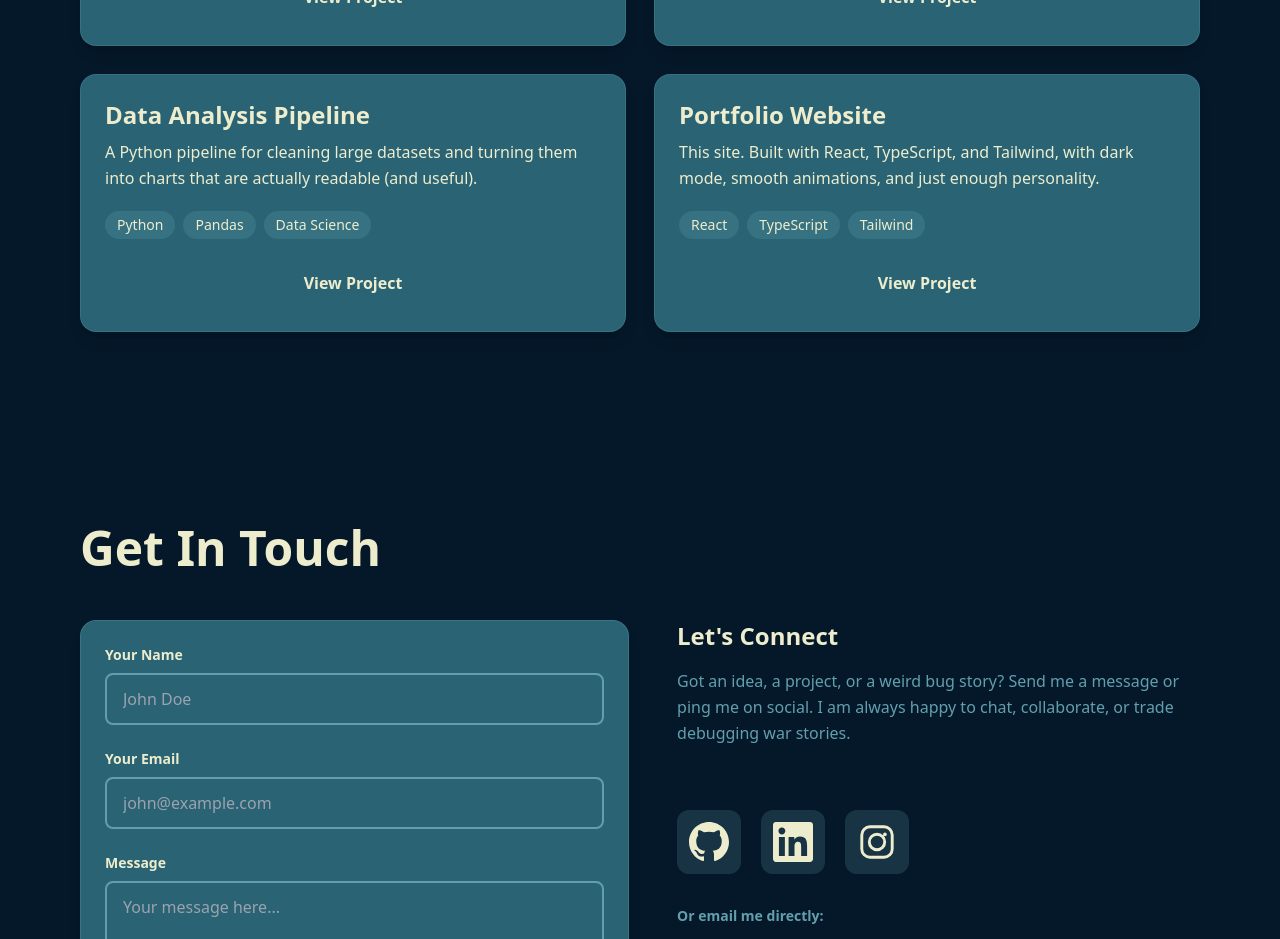
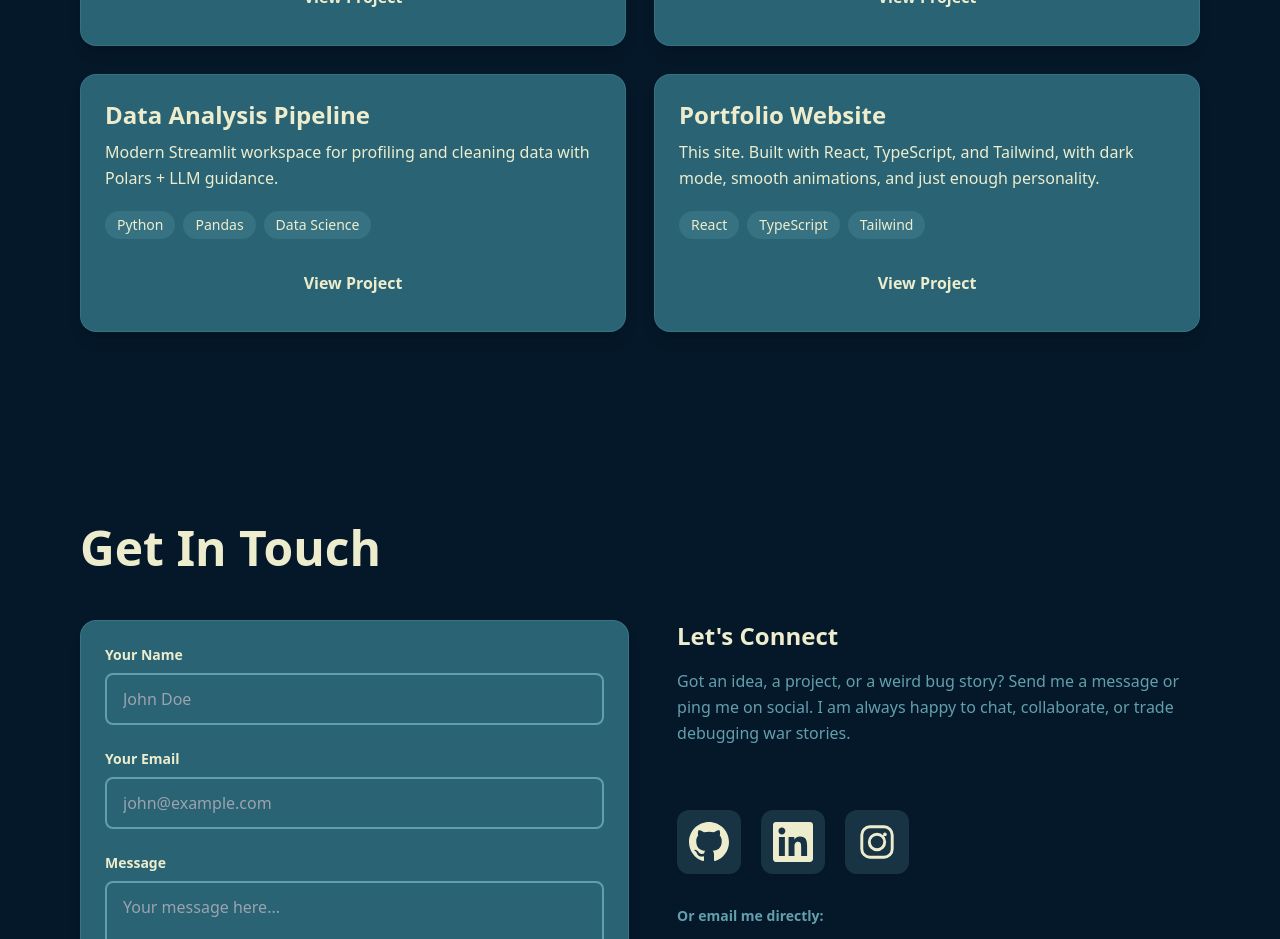
Before and after one commit to mikduc/portfolio, a React (Create React App) app: page / in a window 1280 px wide. Shown: the part 2100-3039 px from the top of the page. Built offline with nearby package versions, Linux system fonts and the light colour scheme; a web font is replaced by a local one.

Commit message:
update project details for Data Analysis Pipeline with new URL and description

```diff
--- a/src/components/Projects.tsx
+++ b/src/components/Projects.tsx
@@ -39,10 +39,10 @@ function Projects() {
       tags: ["Game Dev", "Game Jam", "Web"],
     },
     {
-      url: "https://github.com/mikduc",
+      url: "https://github.com/mikduc/Aseptic",
       name: "Data Analysis Pipeline",
       description:
-        "A Python pipeline for cleaning large datasets and turning them into charts that are actually readable (and useful).",
+        "Modern Streamlit workspace for profiling and cleaning data with Polars + LLM guidance.",
       tags: ["Python", "Pandas", "Data Science"],
     },
     {
```
